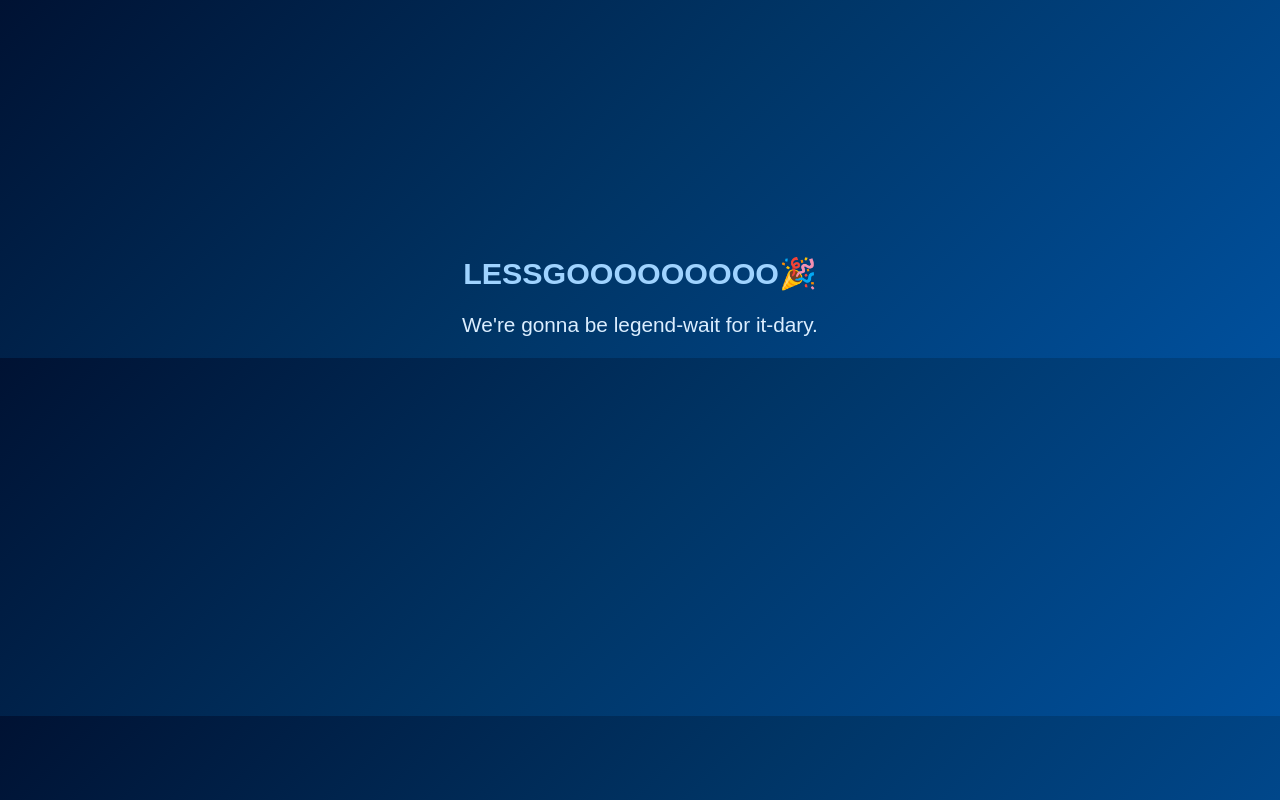
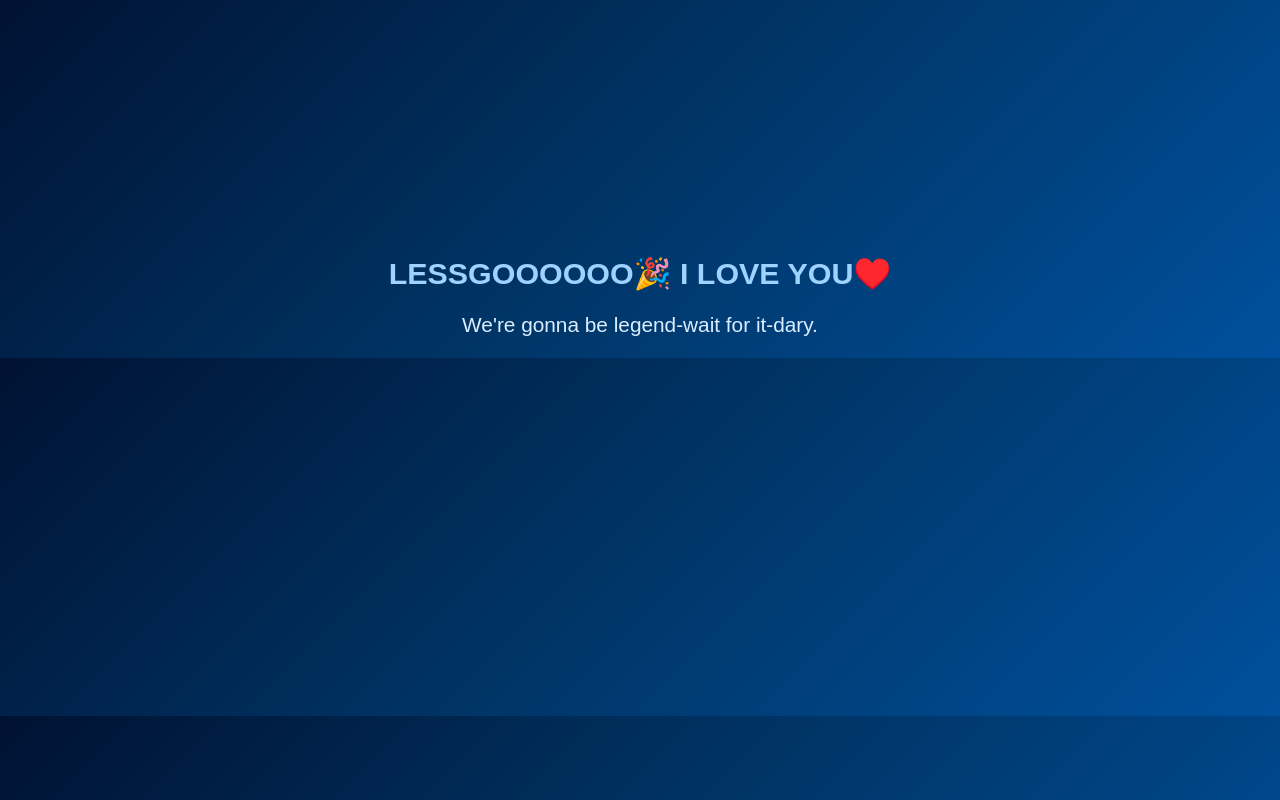
Before and after one commit to skatesanne-dotcom/jubilant-guacamole, a plain HTML site: page index.html in a window 1280 px wide. Both pictures are taken after a click on the button "Yes M'lady💙". Drawn offline with Linux system fonts and the light colour scheme.

Commit message:
Update index.html

```diff
--- a/index.html
+++ b/index.html
@@ -2,7 +2,7 @@
 <html lang="en">
 <head>
 <meta charset="UTF-8">
-<title>For Arvind 💙</title>
+<title>How guacamoles cure myopia.</title>
 <link rel="stylesheet" href="style.css">
 </head>
 <body>
@@ -31,7 +31,7 @@
 </div>
 
 <div id="celebration" class="hidden">
-    <h1>LESSGOOOOOOOOO🎉</h1>
+    <h1>LESSGOOOOOO🎉 I LOVE YOU♥️</h1>
     <p>We're gonna be legend-wait for it-dary.</p>
 </div>
 
```
